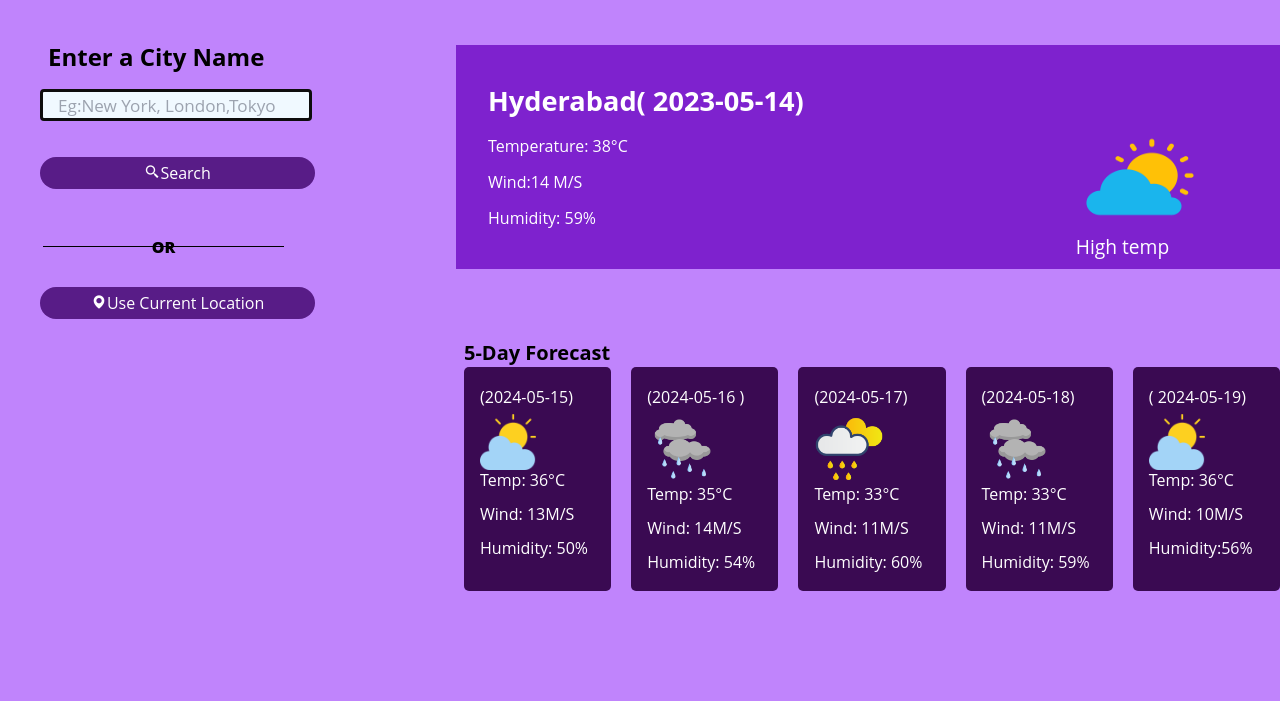
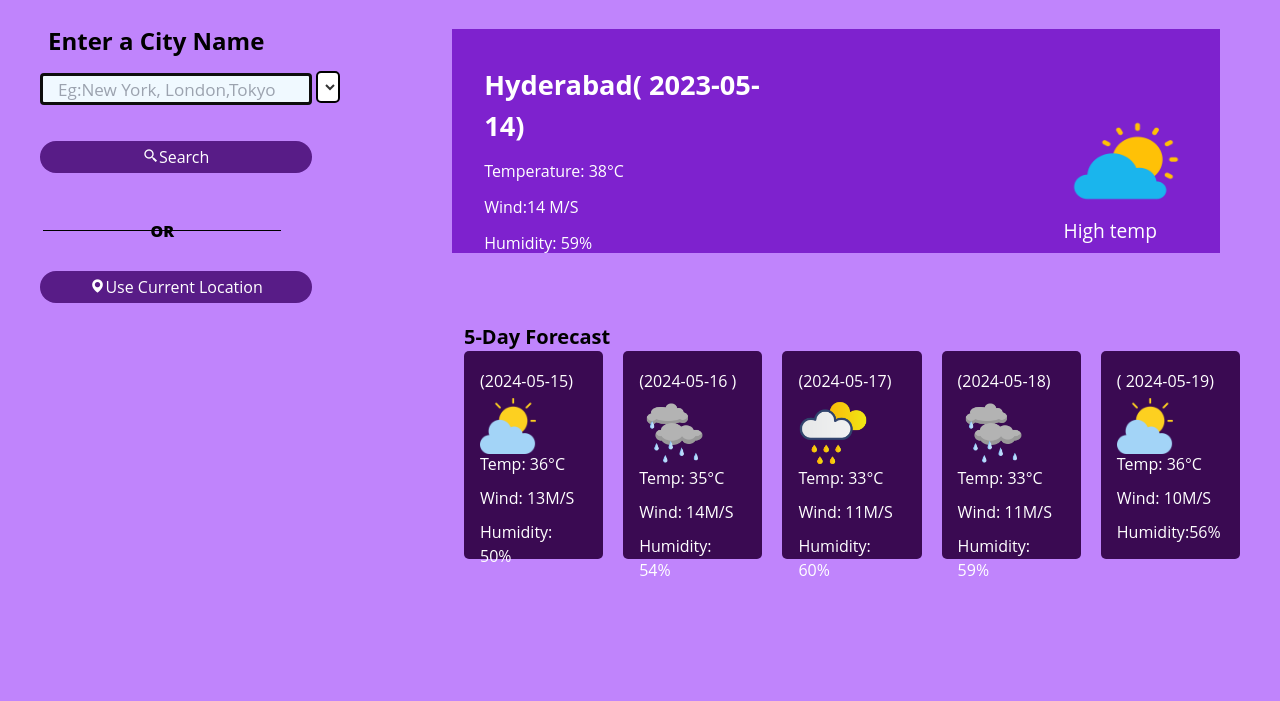
Before and after one commit to MamidalaMadhumitha/whether-assignment, a website: page src/index.html in a window 1280 px wide. Shown: the part 99-800 px from the top of the page. Drawn offline with nearby package versions, Linux system fonts and the light colour scheme.

Commit message:
final commit

```diff
--- a/src/index.html
+++ b/src/index.html
@@ -8,19 +8,28 @@
     <link href='https://unpkg.com/boxicons@2.1.4/css/boxicons.min.css' rel='stylesheet'>
     <script src="srcipt.js" defer></script>
 </head>
-<body class="container bg-purple-400 ">
+<body class="bg-purple-400 h-screen">
    <div>
-    <h1 class="mainhead h-24 bg-purple-700 border border-gray-400  py-6 font-bold text-4xl text-center  text-zinc-200">Weather Forecast</h1>
+    <h1 class="mainhead h-20 bg-purple-700 border border-gray-400  py-6 font-bold text-4xl text-center  text-zinc-200">Weather Forecast</h1>
   </div class="cmpt-body">
     <section class="flex section1">
       <div class="weather-input">
         <h3 class=" mt-11 ml-12  text-2xl font-bold">Enter a City Name</h3>
-        <input class="city-input w-32 bg-sky-50 " type="text" placeholder="Eg:New York, London,Tokyo"><br>
+        <div class="dropdown-menu">
+          <input class="city-input w-32 bg-sky-50 " type="text" placeholder="Eg:New York, London,Tokyo">
+          <select name="city" id="cityInputMenu">
+            <option value="Sweden">Sweden</option>
+            <option value="France">France</option>
+            <option value="New York">New York</option>
+            <option value="Tokyo">Tokyo</option>
+            <option value="London">London</option>
+          </select>
+        </div>
         <button class="search-btn bg-purple-900 mb-8 text-center text-white py-1 px-5 ml-10 mt-7 w-4/5 rounded-2xl"><i class='bx bx-search-alt-2'></i>Search</button>
         <div class="separator mt-7 my-6 font-extrabold mb-8"> OR</div>
         <button class="location-btn bg-purple-900 text-center text-white py-1  px-5 ml-10 mt-10 w-4/5 rounded-2xl" ><i class='bx bxs-map'></i>Use Current Location</button>
       </div>
-      <div class="weather-data bg-purple-700 py-9 px-8  w-11/12 h-56 mt-12 ml-28 text-white">
+      <div class="weather-data bg-purple-700 py-9 px-8  w-3/5 h-56 mt-12 ml-28 text-white">
         <div class="current-weather flex">
           <div class="details">
             <h2>Hyderabad( 2023-05-14)</h2>
@@ -29,46 +38,46 @@
             <h6>Humidity: 59%</h6>
           </div>
           <div class="icon">
-            <img class=" h-28 w-32 mt-10" src="weather02-1024.webp">
+            <img class=" h-28 w-32 mt-10" src="image/weather02-1024.webp">
             <h5 class="text-xl">High temp</h5>
           </div>
         </div>
       </div>
     </section>
     <div class="days-forecast mt-5 gap-20 ml-52">
-      <h2 class="ml-64 mt-5 text-xl font-bold text-black">5-Day Forecast</h2>
-      <ul class="weather-cards ml-64">
-         <li class="card w-64 h-56">
+      <h2 class="ml-64  text-xl font-bold text-black">5-Day Forecast</h2>
+      <ul class="weather-cards ml-64 mb-6 mr-10">
+         <li class="card w-60 h-52">
           <h3>(2024-05-15)</h3>
-          <img class="h-14" src="cloudy (1).png">
+          <img class="h-14" src="image/cloudy (1).png">
           <h6>Temp: 36°C</h6>
           <h6>Wind: 13M/S</h6>
           <h6>Humidity: 50%</h6>
         </li>
-        <li class="card w-64 h-56">
+        <li class="card w-60 h-52">
           <h3>(2024-05-16 )</h3>
-          <img src="rain.png">
+          <img src="image/rain.png">
           <h6>Temp: 35°C</h6>
           <h6>Wind: 14M/S</h6>
           <h6>Humidity: 54%</h6>
         </li>
-        <li class="card w-64 h-56">
+        <li class="card w-60 h-52">
           <h3>(2024-05-17)</h3>
-          <img src="clouds.png">
+          <img src="image/clouds.png">
           <h6>Temp: 33°C</h6>
           <h6>Wind: 11M/S</h6>
           <h6>Humidity: 60%</h6>
         </li>
-        <li class="card w-64 h-56">
+        <li class="card w-60 h-52">
           <h3>(2024-05-18)</h3>
-          <img src="rain.png">
+          <img src="image/rain.png">
           <h6>Temp: 33°C</h6>
           <h6>Wind: 11M/S</h6>
           <h6>Humidity: 59%</h6>
         </li>
-        <li class="card w-64 h-56">
+        <li class="card w-60 h-52">
           <h3>( 2024-05-19)</h3>
-          <img class="h-14" src="cloudy (1).png">
+          <img class="h-14" src="image/cloudy (1).png">
           <h6>Temp: 36°C</h6>
           <h6>Wind: 10M/S</h6>
           <h6>Humidity:56%</h6>
--- a/src/input.css
+++ b/src/input.css
@@ -16,7 +16,7 @@
   outline: none;
   font-size: 1.07rem;
   padding: 0 15px;
-  margin: 1rem 2rem .5rem 2.5rem;
+  margin: 1rem 0 .5rem 2.5rem;
   border-radius: 4px;
   border: 3px solid #0e0d0d;
 }
@@ -80,6 +80,16 @@
 .weather-cards .card img {
   max-width: 70px;
   margin: 5px 0 -12px 0;
+}
+select {
+  width: 1.5rem;
+  height: 2rem;
+  background-color: #fff;
+  border:2px solid black;
+  border-radius: 5px;
+  padding: 5px;
+  font-size: 16px;
+  color: #333;
 }
 
 /* media quieres for responsiveness */
--- a/src/srcipt.js
+++ b/src/srcipt.js
@@ -19,7 +19,6 @@ const createWeatherCard = (cityName, weatherItem, index) => {
                 </div>
                 <div class="icon">
                     <img src="https://openweathermap.org/img/wn/${weatherItem.weather[0].icon}@4x.png" alt="weather-icon">
-                    <h5>${weatherItem.weather[0].description}</h5>
 
                 </div>`;
     } else {
@@ -111,3 +110,8 @@ const getUserCoordinates = () => {
 locationButton.addEventListener("click", getUserCoordinates);
 searchButton.addEventListener("click", getCityCoordinates);
 cityInput.addEventListener("keyup", e => e.key === "Enter" && getCityCoordinates());
+const citySelectTag = document.getElementById("cityInputMenu");
+
+citySelectTag.addEventListener("change", () => {
+  cityInput.value = citySelectTag.value;
+})
```
Also changed, not shown: src/image/clouds.png (renamed from src/clouds.png), src/image/cloudy (1).png (renamed from src/cloudy (1).png), src/image/rain.png (renamed from src/rain.png), src/image/weather02-1024.webp (renamed from src/weather02-1024.webp), src/output.css, 1 other file.
